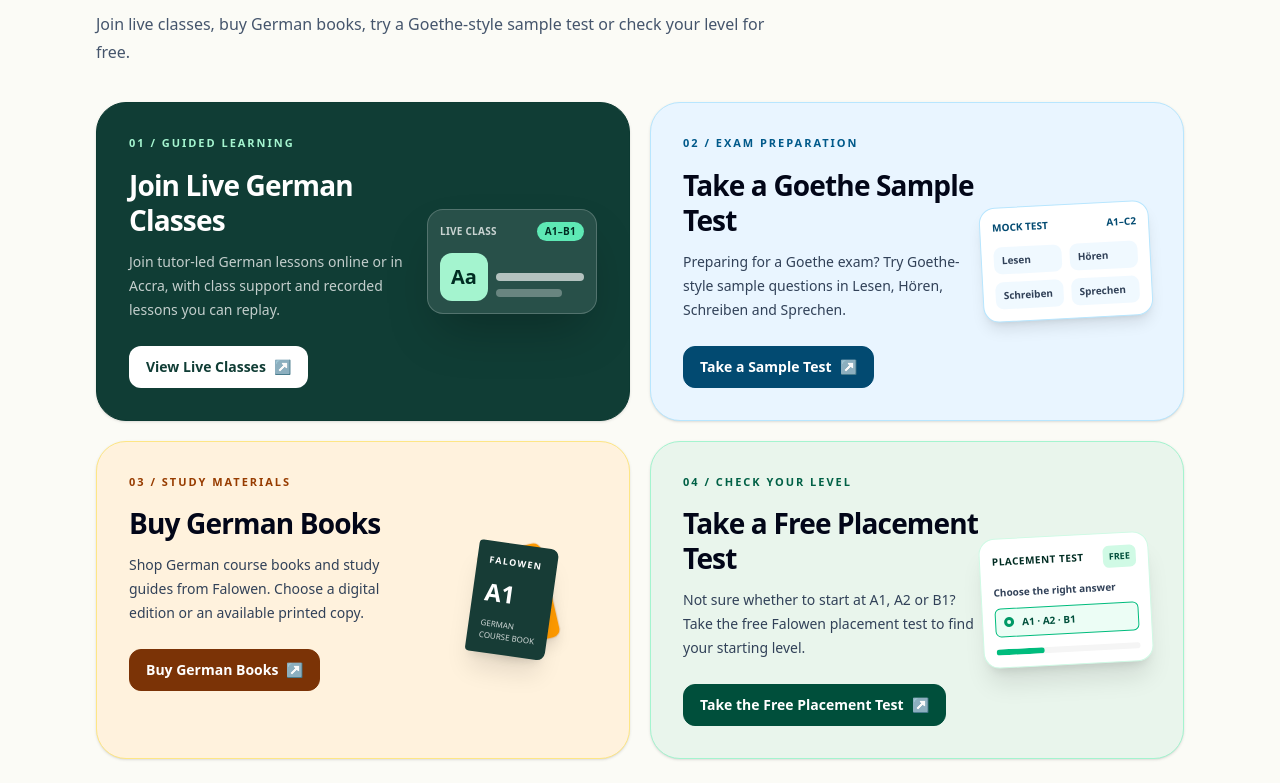
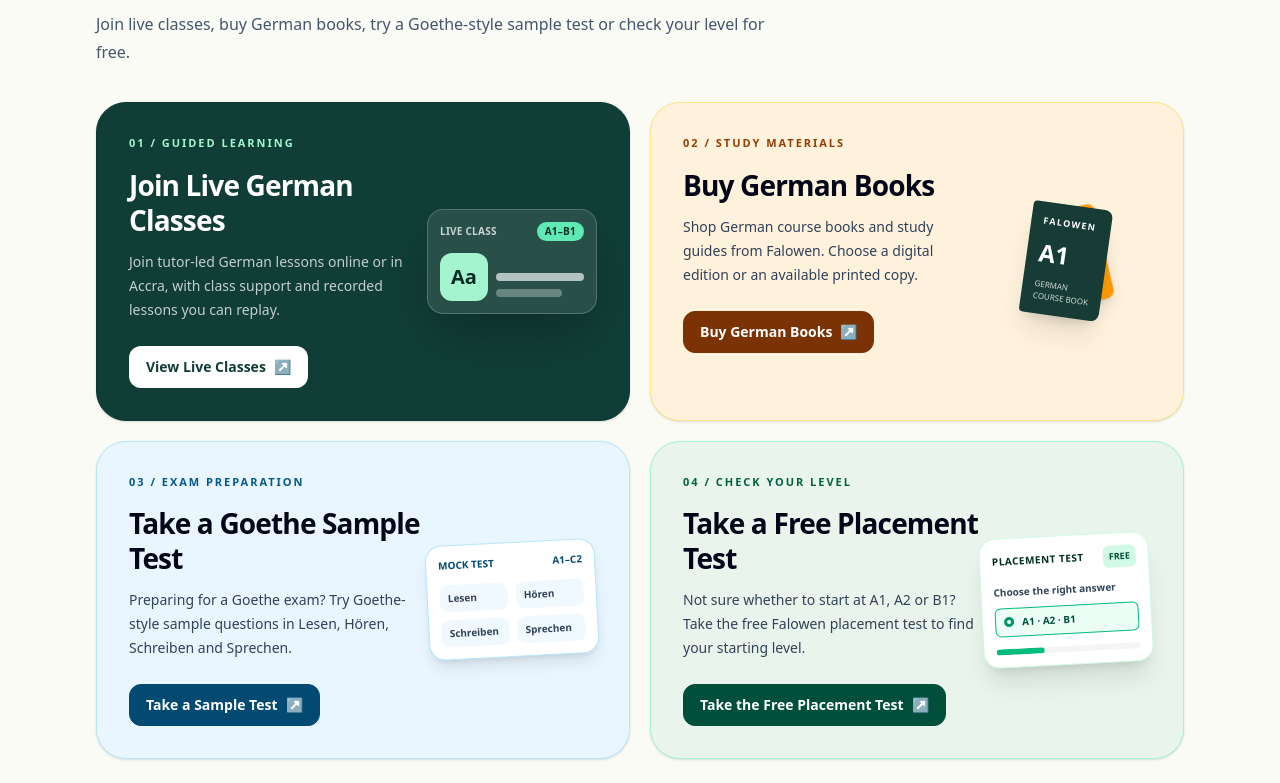
Before and after one commit to learngermanghana/learngermanghana-site, a Next.js app: page / in a window 1280 px wide. Shown: the part 1240-2023 px from the top of the page. Built offline with nearby package versions, Linux system fonts and the light colour scheme; no server answers.

Commit message:
Arrange homepage actions as classes, books, sample tests and free placement

```diff
--- a/src/components/EcosystemPaths.tsx
+++ b/src/components/EcosystemPaths.tsx
@@ -14,6 +14,16 @@ const paths = [
   },
   {
     number: "02",
+    category: "STUDY MATERIALS",
+    title: "Buy German Books",
+    description: "Shop German course books and study guides from Falowen. Choose a digital edition or an available printed copy.",
+    href: LINKS.books,
+    action: "Buy German Books",
+    tone: "sand",
+    visual: "books",
+  },
+  {
+    number: "03",
     category: "EXAM PREPARATION",
     title: "Take a Goethe Sample Test",
     description: "Preparing for a Goethe exam? Try Goethe-style sample questions in Lesen, Hören, Schreiben and Sprechen.",
@@ -21,16 +31,6 @@ const paths = [
     action: "Take a Sample Test",
     tone: "blue",
     visual: "exams",
-  },
-  {
-    number: "03",
-    category: "STUDY MATERIALS",
-    title: "Buy German Books",
-    description: "Shop German course books and study guides from Falowen. Choose a digital edition or an available printed copy.",
-    href: LINKS.books,
-    action: "Buy German Books",
-    tone: "sand",
-    visual: "books",
   },
   {
     number: "04",
```
